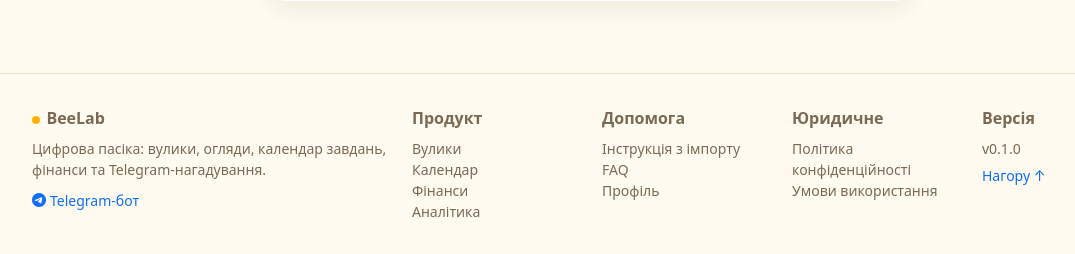
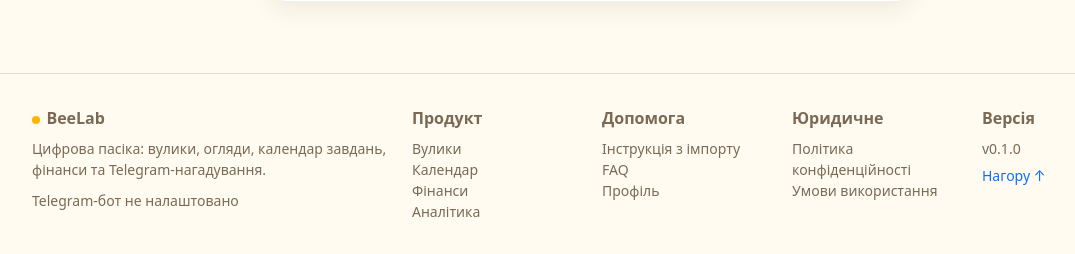
Before and after one commit to EsegyCode/BeeLabWeb, a Flask app: page /add_hive in a window 1280 px wide. Shown: the part 822-1076 px from the top of the page, without its empty margins (50-1125 px from the left). Run offline with Flask 3, Linux system fonts and the light colour scheme; the visitor is signed in with stand-in values (Sample User, id 1); some libraries are stand-ins or nearby versions.

Commit message:
feat(footer): use configured Telegram bot link

```diff
--- a/templates/partials/_footer.html
+++ b/templates/partials/_footer.html
@@ -4,7 +4,7 @@
                     <div class="col-12 col-md-4">
                         <div class="fw-bold mb-2"><span class="brand-dot" aria-hidden="true"></span>BeeLab</div>
                         <p class="small text-muted mb-2">Цифрова пасіка: вулики, огляди, календар завдань, фінанси та Telegram-нагадування.</p>
-                        <a href="https://t.me/" class="small text-decoration-none" rel="noopener noreferrer" target="_blank"><i class="bi bi-telegram me-1" aria-hidden="true"></i>Telegram-бот</a>
+                        {% if TELEGRAM_BOT_USERNAME %}<a href="https://t.me/{{ TELEGRAM_BOT_USERNAME }}" class="small text-decoration-none" rel="noopener noreferrer" target="_blank"><i class="bi bi-telegram me-1" aria-hidden="true"></i>Telegram-бот</a>{% else %}<span class="small text-muted">Telegram-бот не налаштовано</span>{% endif %}
                     </div>
                     <div class="col-6 col-md-2">
                         <div class="fw-semibold mb-2">Продукт</div>
```
